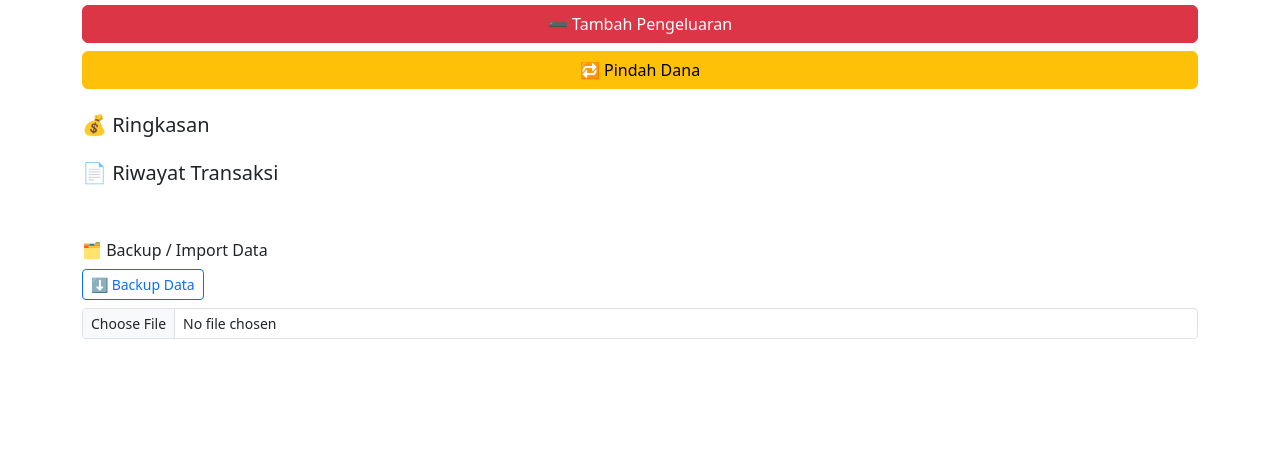
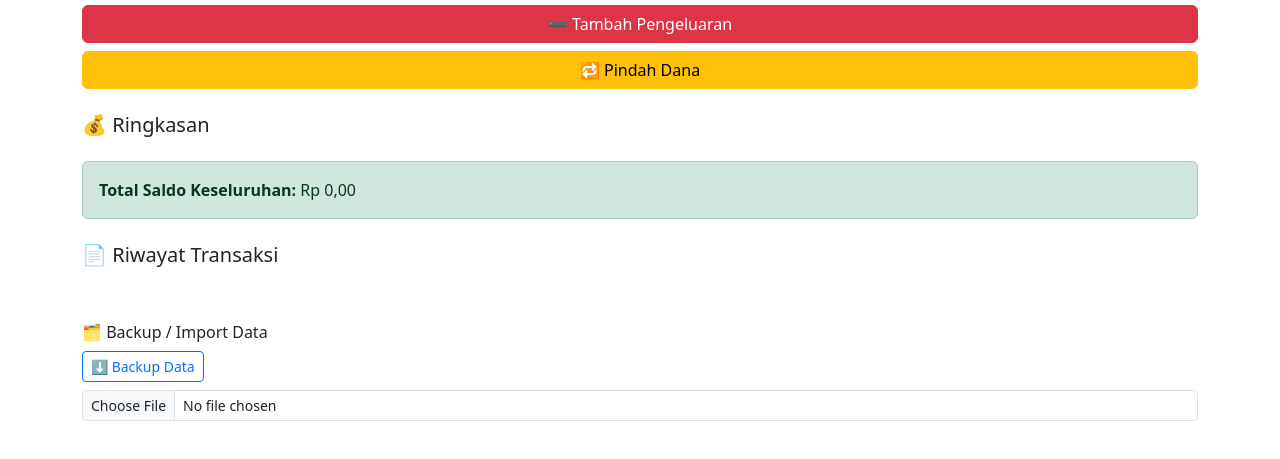
Before and after one commit to ariefr29/kasflow, a plain HTML site: page index.html in a window 1280 px wide. Shown: the part 119-578 px from the top of the page. Drawn offline with nearby package versions, Linux system fonts and the light colour scheme.

Commit message:
add: fitur total saldo

```diff
--- a/app.js
+++ b/app.js
@@ -95,16 +95,26 @@ async function loadSummary() {
     }
   });
 
+  let totalSemua = 0;
   let html = "<ul class='list-group'>";
   for (const dompet in saldo) {
+    totalSemua += saldo[dompet]; // Tambahkan saldo per dompet ke total
     html += `<li class="list-group-item d-flex justify-content-between">
       <span>${dompet}</span><strong>${formatRupiah(saldo[dompet])}</strong>
     </li>`;
   }
   html += "</ul>";
 
+  // Tambahkan total keseluruhan di bawah daftar dompet
+  html += `
+    <div class="alert alert-success mt-3">
+      <strong>Total Saldo Keseluruhan:</strong> ${formatRupiah(totalSemua)}
+    </div>
+  `;
+
   document.getElementById("summary").innerHTML = html;
 }
+
 
 // ========== RIWAYAT TRANSAKSI ========== //
 async function loadTransaksi() {
--- a/index.html
+++ b/index.html
@@ -5,7 +5,12 @@
   <meta charset="UTF-8">
   <meta name="viewport" content="width=device-width, initial-scale=1">
   <title>Pencatatan Uang</title>
+  <!-- Favicon -->
+  <link rel="icon" type="image/png" sizes="32x32" href="icons/favicon.png">
+  <link rel="apple-touch-icon" href="icons/icon-192.png" />
+  <meta name="theme-color" content="#198754" />
   <link rel="manifest" href="manifest.json">
+
   <link rel="stylesheet" href="https://cdn.jsdelivr.net/npm/bootstrap@5.3.2/dist/css/bootstrap.min.css">
   <link rel="stylesheet" href="style.css">
 </head>
@@ -24,7 +29,14 @@
 
     <!-- Tabel Ringkasan -->
     <h5 class="mt-4">💰 Ringkasan</h5>
-    <div id="summary" class="mb-3"></div>
+    <div id="summary" class="mb-4">
+      <h5>Ringkasan Saldo per Dompet</h5>
+      <ul id="wallet-summary" class="list-group mb-3"></ul>
+
+      <div class="alert alert-success" id="total-saldo-box">
+        <strong>Total Saldo Keseluruhan:</strong> Rp <span id="total-saldo">0</span>
+      </div>
+    </div><!-- #summary -->
 
     <!-- Riwayat Transaksi -->
     <h5>📄 Riwayat Transaksi</h5>
```
